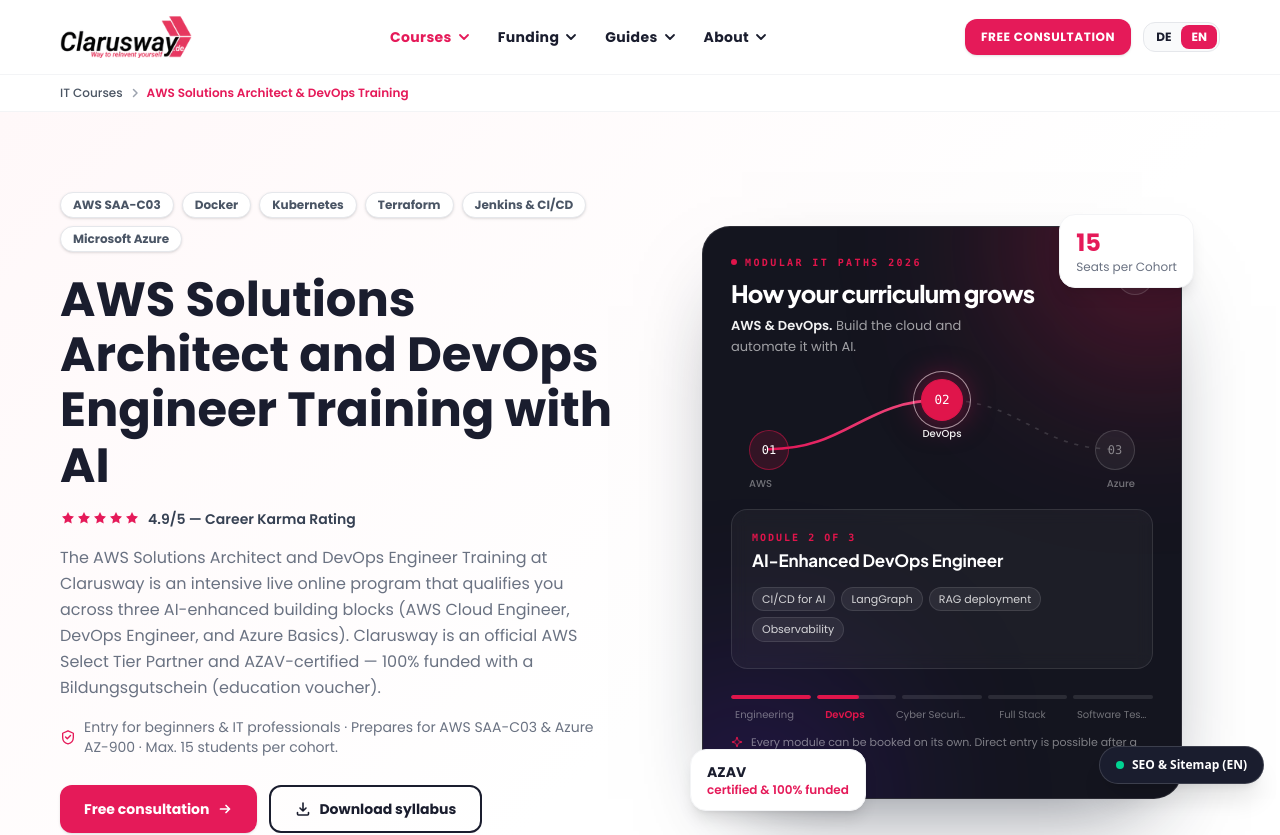
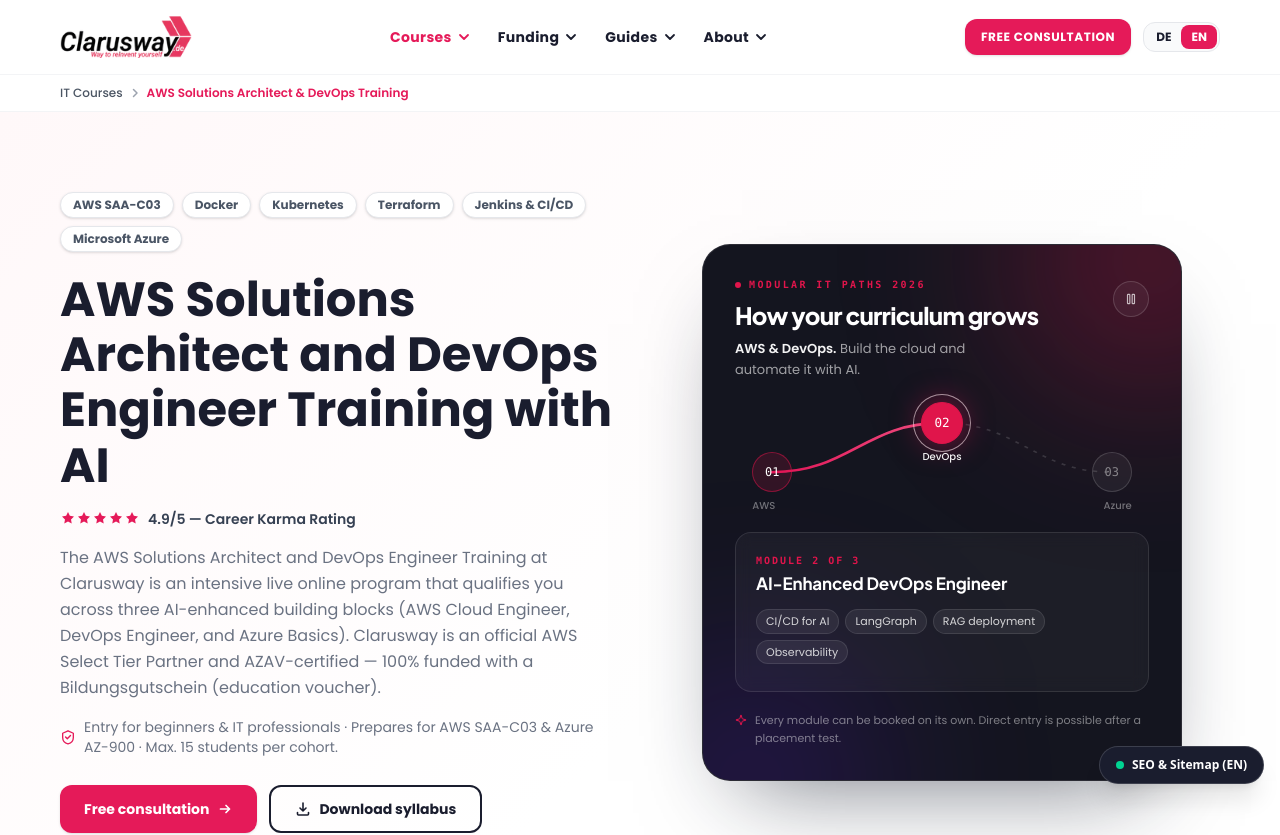
Before and after one commit to oguzolgun/Customer-test, a React (Vite) app: page /it-courses/devops-aws in a window 1280 px wide. Shown: the top 835 px of the page. Built offline with nearby package versions, Linux system fonts and the light colour scheme; the HTML template or start-up script is replaced by a standard one.

Commit message:
fix(hero): remove floating corner badges and multi-course tab bar, isolate course animation

```diff
--- a/src/components/ModularPathHeroVisual.tsx
+++ b/src/components/ModularPathHeroVisual.tsx
@@ -1,5 +1,4 @@
 import React, { useState, useEffect, useRef, useMemo } from "react";
-import { Link } from "react-router-dom";
 import {
   MODULAR_PATHS_DE,
   MODULAR_PATHS_EN,
@@ -9,11 +8,10 @@
 } from "../data/modularPathsData";
 
 interface ModularPathHeroVisualProps {
-  initialCourseId?: ModularPathId;
+  courseId: ModularPathId;
   defaultModuleIndex?: number;
   lang?: "de" | "en";
   className?: string;
-  loopWithinCourse?: boolean;
 }
 
 const STEP_DURATION_MS = 4200;
@@ -35,48 +33,33 @@
 }
 
 export function ModularPathHeroVisual({
-  initialCourseId = "ai",
+  courseId,
   defaultModuleIndex = 0,
   lang = "de",
   className = "",
-  loopWithinCourse = true,
 }: ModularPathHeroVisualProps) {
   const courses: PathCourse[] = lang === "en" ? MODULAR_PATHS_EN : MODULAR_PATHS_DE;
   const strings = MODULAR_STRINGS[lang] || MODULAR_STRINGS.de;
 
-  // Find initial course index matching initialCourseId
-  const foundIndex = courses.findIndex((c) => c.id === initialCourseId);
-  const initialIndex = foundIndex >= 0 ? foundIndex : 0;
+  // Select only the relevant course for this page
+  const activeCourse = courses.find((c) => c.id === courseId) || courses[0];
+  const numModules = activeCourse.modules.length;
 
-  const [selection, setSelection] = useState<{ c: number; m: number }>({
-    c: initialIndex,
-    m: Math.min(defaultModuleIndex, courses[initialIndex]?.modules.length - 1 || 0),
-  });
+  const [currentModuleIndex, setCurrentModuleIndex] = useState(
+    Math.min(defaultModuleIndex, numModules - 1)
+  );
   const [isPaused, setIsPaused] = useState(false);
-  const [elapsedMs, setElapsedMs] = useState(0);
 
-  // Sync if initialCourseId changes externally (e.g. route change)
+  // Sync if courseId or defaultModuleIndex changes
   useEffect(() => {
-    const idx = courses.findIndex((c) => c.id === initialCourseId);
-    if (idx >= 0) {
-      setSelection({
-        c: idx,
-        m: Math.min(defaultModuleIndex, courses[idx]?.modules.length - 1 || 0),
-      });
-      elapsedRef.current = 0;
-      setElapsedMs(0);
-    }
-  }, [initialCourseId, defaultModuleIndex, lang]);
+    setCurrentModuleIndex(Math.min(defaultModuleIndex, numModules - 1));
+    elapsedRef.current = 0;
+  }, [courseId, defaultModuleIndex, numModules]);
 
   const elapsedRef = useRef(0);
   const lastTimeRef = useRef(0);
   const isPausedRef = useRef(isPaused);
   isPausedRef.current = isPaused;
-
-  const currentCourseIndex = selection.c;
-  const currentModuleIndex = selection.m;
-  const activeCourse = courses[currentCourseIndex] || courses[0];
-  const numModules = activeCourse.modules.length;
 
   const { pts, d } = useMemo(() => computeBezierPoints(numModules), [numModules]);
   const activeModule = activeCourse.modules[currentModuleIndex] || activeCourse.modules[0];
@@ -92,19 +75,8 @@
         elapsedRef.current += delta;
         if (elapsedRef.current >= STEP_DURATION_MS) {
           elapsedRef.current = 0;
-          setSelection((prev) => {
-            const courseModCount = courses[prev.c]?.modules.length || 1;
-            if (prev.m + 1 < courseModCount) {
-              return { c: prev.c, m: prev.m + 1 };
-            }
-            // End of modules for current course
-            if (loopWithinCourse) {
-              return { c: prev.c, m: 0 };
-            }
-            return { c: (prev.c + 1) % courses.length, m: 0 };
-          });
+          setCurrentModuleIndex((prev) => (prev + 1) % numModules);
         }
-        setElapsedMs(elapsedRef.current);
       }
 
       animId = requestAnimationFrame(tick);
@@ -112,31 +84,19 @@
 
     animId = requestAnimationFrame(tick);
     return () => cancelAnimationFrame(animId);
-  }, [courses, loopWithinCourse]);
-
-  const handleSelectCourse = (index: number) => {
-    elapsedRef.current = 0;
-    setElapsedMs(0);
-    setSelection({ c: index, m: 0 });
-  };
+  }, [numModules]);
 
   const handleSelectModule = (index: number) => {
     elapsedRef.current = 0;
-    setElapsedMs(0);
-    setSelection((prev) => ({ c: prev.c, m: index }));
+    setCurrentModuleIndex(index);
   };
-
-  // Course progress calculation (0 to 1)
-  const courseProgress = (currentModuleIndex + elapsedMs / STEP_DURATION_MS) / numModules;
 
   // SVG stroke-dashoffset: 0 when fully completed, 1 when empty
   const strokeOffset = numModules > 1 ? 1 - currentModuleIndex / (numModules - 1) : 0;
 
-  const coursePageUrl = lang === "en" ? activeCourse.slugEn : activeCourse.slugDe;
-
   return (
     <div
-      className={`relative overflow-hidden rounded-[28px] bg-[#14151f] p-6 text-white shadow-[0_40px_90px_-40px_rgba(16,24,40,0.6)] sm:p-7 border border-white/10 ${className}`}
+      className={`relative overflow-hidden rounded-[28px] bg-[#14151f] p-6 text-white shadow-[0_40px_90px_-40px_rgba(16,24,40,0.6)] sm:p-8 border border-white/10 ${className}`}
       style={{ fontFamily: "'Poppins', -apple-system, sans-serif" }}
     >
       <style>{`
@@ -217,9 +177,9 @@
           </button>
         </div>
 
-        {/* Course Name & Tagline */}
+        {/* Course Name & Tagline (Specific to this course only) */}
         <p
-          key={`t-${currentCourseIndex}`}
+          key={`t-${courseId}`}
           className="cwmp-in mt-2 min-h-[38px] max-w-[36ch] text-[13px] leading-relaxed text-white/60"
         >
           <span className="font-semibold text-white/95">{activeCourse.name}.</span>{" "}
@@ -228,7 +188,7 @@
 
         {/* Curved Path Animation */}
         <div
-          key={`p-${currentCourseIndex}`}
+          key={`p-${courseId}`}
           className="cwmp-in relative mt-4 h-[104px] w-full sm:h-[112px]"
         >
           <svg
@@ -322,7 +282,7 @@
 
         {/* Active Module Details Card */}
         <div className="mt-6 min-h-[160px] rounded-2xl border border-white/10 bg-white/[0.04] p-4 backdrop-blur-sm sm:p-5">
-          <div key={`m-${currentCourseIndex}-${currentModuleIndex}`} className="cwmp-in">
+          <div key={`m-${courseId}-${currentModuleIndex}`} className="cwmp-in">
             <div className="flex items-start justify-between gap-3">
               <div>
                 <p
@@ -361,69 +321,8 @@
           </div>
         </div>
 
-        {/* Bottom Course Switcher Tabs with Animated Progress Bars */}
-        <div className="mt-4">
-          <div
-            className="flex gap-1.5"
-            role="tablist"
-            aria-label={strings.choose}
-          >
-            {courses.map((courseItem, idx) => {
-              const isSelected = idx === currentCourseIndex;
-              const progressWidth =
-                idx < currentCourseIndex
-                  ? 100
-                  : idx === currentCourseIndex
-                  ? Math.min(100, courseProgress * 100)
-                  : 0;
-
-              return (
-                <button
-                  key={courseItem.id}
-                  type="button"
-                  role="tab"
-                  aria-selected={isSelected}
-                  aria-label={courseItem.name}
-                  title={courseItem.name}
-                  onClick={() => handleSelectCourse(idx)}
-                  className="group relative h-6 flex-1 focus:outline-none cursor-pointer"
-                >
-                  <span className="absolute inset-x-0 top-1/2 h-1 -translate-y-1/2 overflow-hidden rounded-full bg-white/10 transition group-hover:bg-white/20">
-                    <span
-                      className="absolute inset-y-0 left-0 rounded-full"
-                      style={{
-                        background: "#e0154b",
-                        width: `${progressWidth}%`,
-                        transition: "width 120ms linear",
-                      }}
-                    />
-                  </span>
-                </button>
-              );
-            })}
-          </div>
-
-          {/* Quick labels for 5 tracks on desktop */}
-          <div className="hidden sm:flex justify-between items-center text-[10px] text-white/40 px-1 -mt-0.5">
-            {courses.map((c, i) => (
-              <button
-                key={c.id}
-                type="button"
-                onClick={() => handleSelectCourse(i)}
-                className={`truncate max-w-[72px] text-left transition-colors cursor-pointer ${
-                  i === currentCourseIndex
-                    ? "text-[#e0154b] font-semibold"
-                    : "text-white/40 hover:text-white/70"
-                }`}
-              >
-                {c.name.replace("AI ", "").replace("AWS & ", "")}
-              </button>
-            ))}
-          </div>
-        </div>
-
         {/* Footer Note */}
-        <div className="mt-3 flex items-center justify-between text-[11px] leading-relaxed text-white/45">
+        <div className="mt-5 flex items-center justify-between text-[11px] leading-relaxed text-white/45">
           <p className="flex items-start gap-2">
             <svg
               viewBox="0 0 24 24"
--- a/src/pages/CourseTemplatePage.tsx
+++ b/src/pages/CourseTemplatePage.tsx
@@ -288,36 +288,15 @@
           {/* Right Column — Modular Animated Curriculum Path or Terminal Mockup */}
           <div className="relative flex justify-center w-full">
             {modularPathConfig ? (
-              <div className="relative w-full max-w-[480px]">
+              <div className="w-full max-w-[480px]">
                 <ModularPathHeroVisual
-                  initialCourseId={modularPathConfig.pathId}
+                  courseId={modularPathConfig.pathId}
                   defaultModuleIndex={modularPathConfig.defaultModuleIndex}
                   lang={lang}
-                  loopWithinCourse={true}
                 />
-
-                {/* Floating Badge Top-Right (15 Plätze pro Kurs) */}
-                <div className="hidden sm:block absolute -top-3 -right-3 bg-white rounded-2xl shadow-lg px-4 py-3 border border-gray-100 z-10 pointer-events-none">
-                  <div className="text-2xl font-extrabold" style={{ color: PRIMARY }}>
-                    15
-                  </div>
-                  <div className="text-xs text-gray-500">
-                    {lang === "en" ? "Seats per Cohort" : "Plätze pro Kurs"}
-                  </div>
-                </div>
-
-                {/* Floating Badge Bottom-Left (AZAV zertifiziert & förderfähig) */}
-                <div className="hidden sm:block absolute -bottom-3 -left-3 bg-white rounded-2xl shadow-lg px-4 py-3 border border-gray-100 z-10 pointer-events-none">
-                  <div className="text-sm font-bold" style={{ color: DARK }}>
-                    AZAV
-                  </div>
-                  <div className="text-xs font-semibold" style={{ color: PRIMARY }}>
-                    {lang === "en" ? "certified & 100% funded" : "zertifiziert & förderfähig"}
-                  </div>
-                </div>
               </div>
             ) : (
-              <div className="relative w-full max-w-[440px]">
+              <div className="w-full max-w-[440px]">
                 <div className="w-full rounded-2xl overflow-hidden shadow-2xl border border-gray-800 bg-[#1e1e2e] p-6 text-white">
                   <div className="flex items-center gap-2 mb-5">
                     <span className="w-3 h-3 rounded-full bg-red-500" />
@@ -350,26 +329,6 @@
                       </div>
                       <div className="text-emerald-400 font-bold">100% (0 €)</div>
                     </div>
-                  </div>
-                </div>
-
-                {/* Floating Badge Top-Right (15 Plätze pro Kurs) */}
-                <div className="hidden sm:block absolute -top-3 -right-3 bg-white rounded-2xl shadow-lg px-4 py-3 border border-gray-100 z-10 pointer-events-none">
-                  <div className="text-2xl font-extrabold" style={{ color: PRIMARY }}>
-                    15
-                  </div>
-                  <div className="text-xs text-gray-500">
-                    {lang === "en" ? "Seats per Cohort" : "Plätze pro Kurs"}
-                  </div>
-                </div>
-
-                {/* Floating Badge Bottom-Left (AZAV zertifiziert & förderfähig) */}
-                <div className="hidden sm:block absolute -bottom-3 -left-3 bg-white rounded-2xl shadow-lg px-4 py-3 border border-gray-100 z-10 pointer-events-none">
-                  <div className="text-sm font-bold" style={{ color: DARK }}>
-                    AZAV
-                  </div>
-                  <div className="text-xs font-semibold" style={{ color: PRIMARY }}>
-                    {lang === "en" ? "certified & 100% funded" : "zertifiziert & förderfähig"}
                   </div>
                 </div>
               </div>
```
